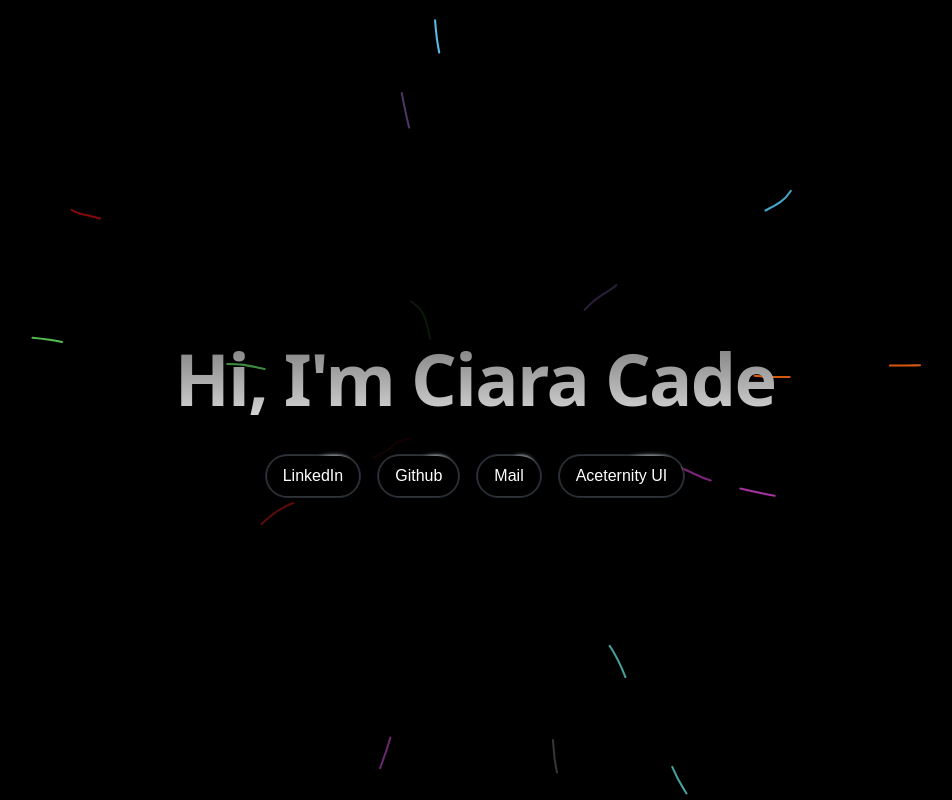
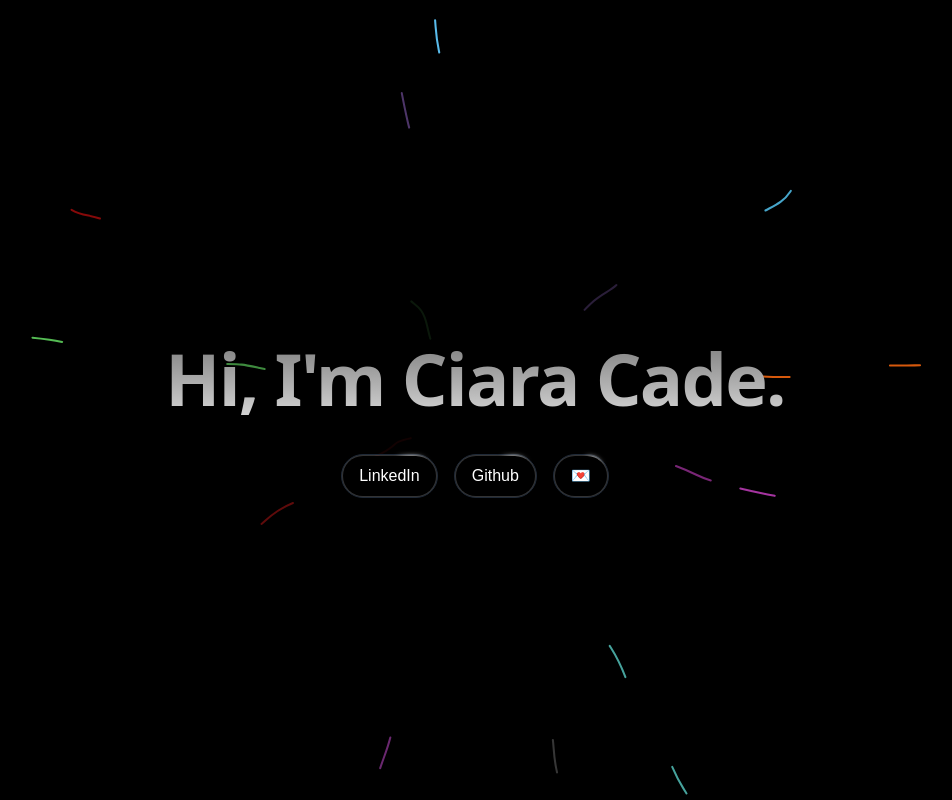
Before and after one commit to ciaracade/ciaracade.github.io, a Next.js app: page / in a window 1280 px wide. Shown: the whole page, without its empty margins (165-1117 px from the left). Built offline with nearby package versions, Linux system fonts and the light colour scheme.

Commit message:
wip: background

```diff
--- a/next.config.mjs
+++ b/next.config.mjs
@@ -1,5 +1,6 @@
 /** @type {import('next').NextConfig} */
 const nextConfig = {
+  output: "export",
   images: {
     domains: ["assets.aceternity.com", "tailwindflex.com"],
     remotePatterns: [
--- a/package.json
+++ b/package.json
@@ -9,6 +9,7 @@
     "lint": "next lint"
   },
   "dependencies": {
+    "@heroicons/react": "^2.2.0",
     "@radix-ui/react-hover-card": "^1.1.4",
     "class-variance-authority": "^0.7.1",
     "clsx": "^2.1.1",
--- a/src/app/components/Background.jsx
+++ b/src/app/components/Background.jsx
@@ -8,7 +8,7 @@ export function Background() {
     <BackgroundLines className="min-h-screen flex items-center justify-center w-full flex-col px-4">
       <h2
         className="bg-clip-text text-transparent text-center bg-gradient-to-b from-neutral-900 to-neutral-700 dark:from-neutral-600 dark:to-white text-2xl md:text-4xl lg:text-7xl font-sans py-10 relative z-20 font-bold tracking-tight">
-       Hi, I'm Ciara Cade
+       Hi, I'm Ciara Cade.
       </h2>
       <div>
     <TitleButtons/>
--- a/src/app/components/TitleButtons.jsx
+++ b/src/app/components/TitleButtons.jsx
@@ -22,13 +22,7 @@ export function TitleButtons() {
         containerClassName="rounded-full"
         as="button"
         className="dark:bg-black bg-white text-black dark:text-white flex items-center space-x-2">
-        <span>Mail</span>
-      </HoverBorderGradient>
-      <HoverBorderGradient
-        containerClassName="rounded-full"
-        as="button"
-        className="dark:bg-black bg-white text-black dark:text-white flex items-center space-x-2">
-        <span>Aceternity UI</span>
+        <span>💌</span>
       </HoverBorderGradient>
     </div>)
   );
```
Also changed, not shown: 1 other file (tests, documents, lock files or other folders).
